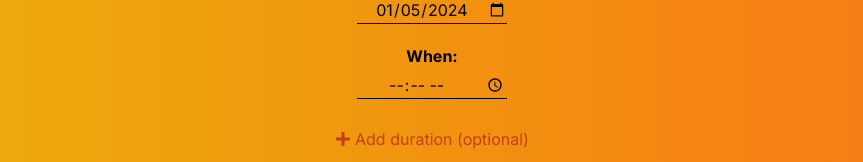
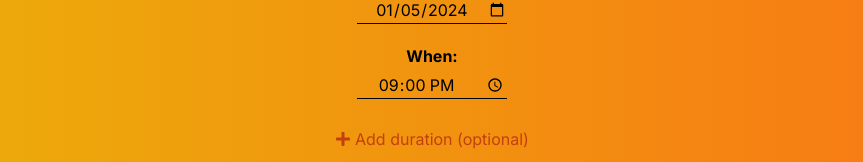
Before and after one commit to chris251190/cita, a Next.js app: page / in a window 1280 px wide. Shown: the part 372-534 px from the top of the page, without its empty margins (208-1071 px from the left). Built offline with nearby package versions, Linux system fonts and the light colour scheme.

Commit message:
Update selectedTime default value

```diff
--- a/app/page.tsx
+++ b/app/page.tsx
@@ -10,7 +10,10 @@ export default function Cita() {
   const [title, setTitle] = useState('');
   const [location, setLocation] = useState('');
   const [selectedDate, setSelectedDate] = useState(new Date().toISOString().split('T')[0]);
-  const [selectedTime, setSelectedTime] = useState(new Date().toLocaleTimeString([], { hour: '2-digit', minute: '2-digit' }));
+
+  const currentHour = new Date().getHours();
+  const [selectedTime, setSelectedTime] = useState(`${currentHour}:00`);
+
   const [selectedDuration, setSelectedDuration] = useState('01:00');
   const [appointments, setAppointments] = useState<Appointment[]>([]);
   const [showQRCodeIndex, setShowQRCodeIndex] = useState<number | null>(null);
```
